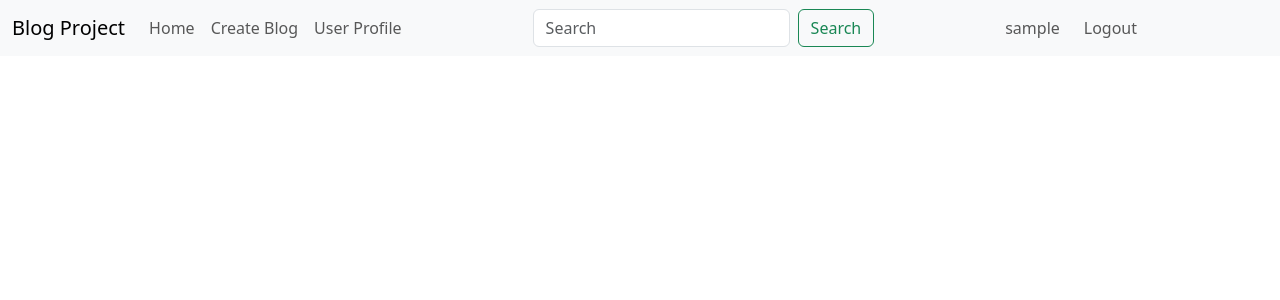
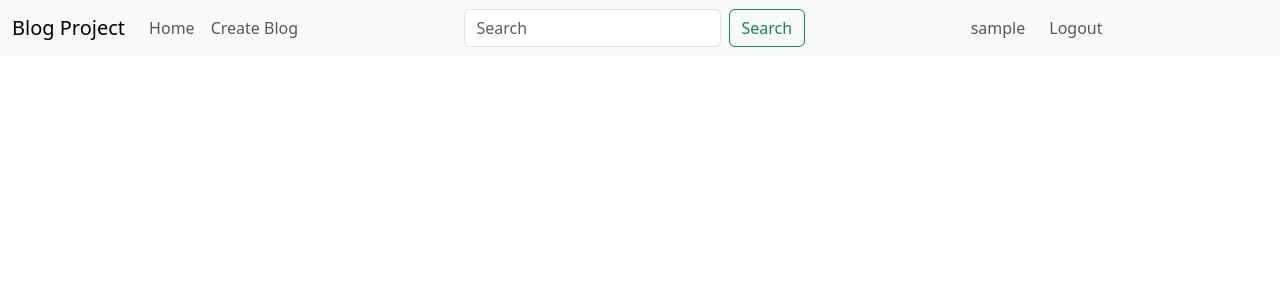
Before and after one commit to physicsb0y/task-projecrt1, a Django app: page / in a window 1280 px wide. Shown: the top 300 px of the page. Run offline with Django 4.2, Linux system fonts and the light colour scheme; the visitor is signed in with stand-in values (Sample User, id 1); data that the repository does not hold is empty; some libraries are stand-ins or nearby versions.

Commit message:
Small change

```diff
--- a/blog/templates/blog/base.html
+++ b/blog/templates/blog/base.html
@@ -31,9 +31,7 @@
                     <li class="nav-item">
                     <a class="nav-link" href="{% url 'create_post' %}">Create Blog</a>
                     </li>
-                    <li class="nav-item">
-                    <a class="nav-link">User Profile</a>
-                    </li>
+
                 </ul>
             <form class="d-flex" action="{% url 'blog_post_search' %}" method="get">
                 {% csrf_token %}
```
